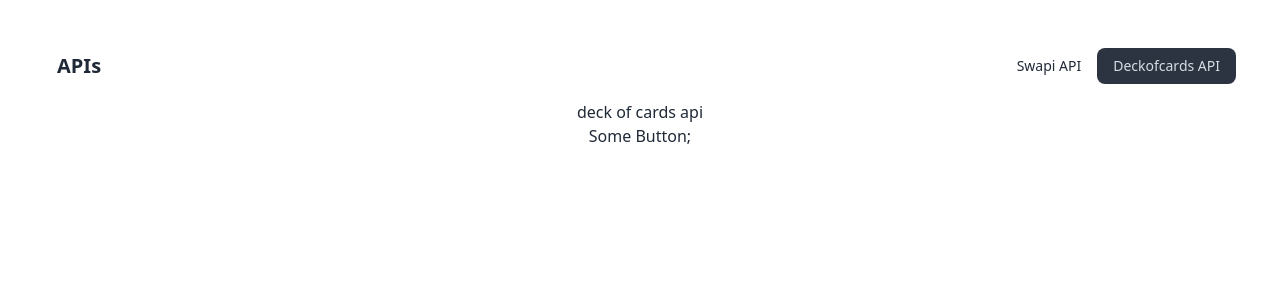
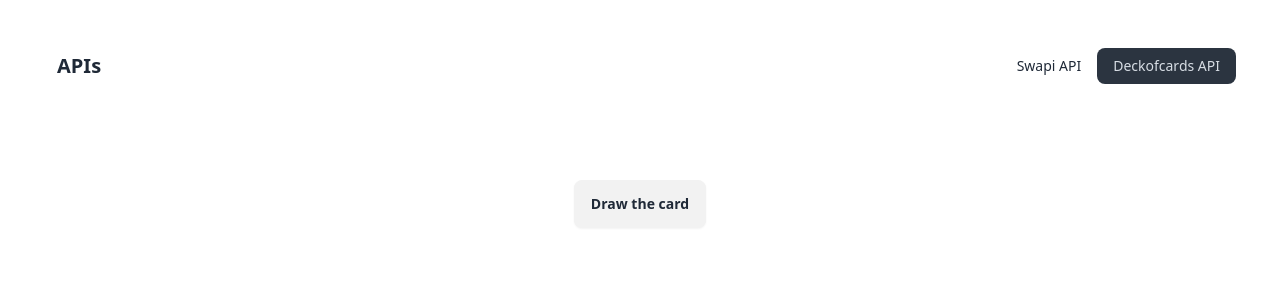
Before and after one commit to SvitlanaRybakova/lexicon-swapi-deckofcard, a React (Vite) app: page /deckocard in a window 1280 px wide. Shown: the top 300 px of the page. Built offline with nearby package versions, Linux system fonts and the light colour scheme.

Commit message:
feat: render the card on the page

```diff
--- a/src/pages/Deckofcards.jsx
+++ b/src/pages/Deckofcards.jsx
@@ -2,6 +2,7 @@ import React, { useState } from 'react';
 import { drawCard } from '../api/deckofcards';
 import { useQuery } from '@tanstack/react-query';
 import { v4 as uuidv4 } from 'uuid';
+import Loader from '../components/Loader';
 
 const Deckofcards = () => {
   const { data, refetch, error, isLoading, status, isPreviousData } = useQuery({
@@ -10,17 +11,36 @@ const Deckofcards = () => {
     enabled: false, // Disable automatic refetching
   });
 
+  if (status === 'error') return <ErrorAlert message={error.message} />;
+
+  console.log(data);
+
   return (
     <div>
-      <h1>deck of cards api</h1>
       <button
         onClick={() => {
           refetch();
         }}
+        className="btn my-20"
       >
-        Some Button
+        Draw the card
       </button>
-      ;
+      {isLoading && <Loader />}
+      {data?.cards?.length === 0 && <InfoAlert message={'Please try drawing a card again'} />}
+      {data?.cards?.map((card) => (
+        <div className="flex justify-center" key={uuidv4()}>
+          <div className="card w-80 bg-base-100 shadow-xl">
+            <figure>
+              <img src={card.image} alt="Shoes" />
+            </figure>
+            <div className="card-body">
+              <h2 className="card-title justify-center text-primary">
+                {card.value} of {card.suit}
+              </h2>
+            </div>
+          </div>
+        </div>
+      ))}
     </div>
   );
 };
```
